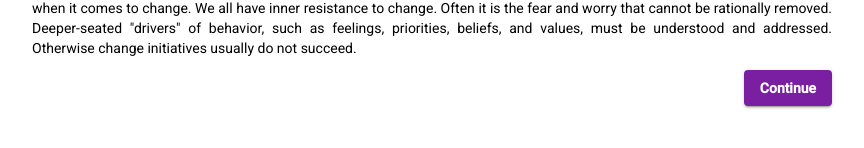
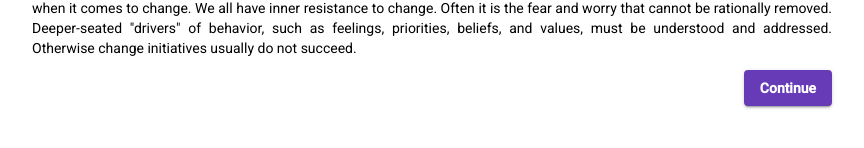
Before and after one commit to Codelessandro/changeTool, an Angular app: page / in a window 1280 px wide. Shown: the part 356-504 px from the top of the page, without its empty margins (208-1072 px from the left). Built offline with nearby package versions, Linux system fonts and the light colour scheme.

Commit message:
fix: style url

```diff
--- a/angular.json
+++ b/angular.json
@@ -24,7 +24,6 @@
               "src/assets"
             ],
             "styles": [
-              "./node_modules/@angular/material/prebuilt-themes/purple-green.css",
               "src/styles.css"
             ],
             "scripts": []
--- a/src/index.html
+++ b/src/index.html
@@ -8,7 +8,6 @@
   <link rel="icon" type="image/x-icon" href="favicon.ico">
   <link href="https://fonts.googleapis.com/css?family=Roboto:300,400,500&display=swap" rel="stylesheet">
   <link href="https://fonts.googleapis.com/icon?family=Material+Icons" rel="stylesheet">
-
 </head>
 <body class="mat-typography">
   <app-root></app-root>
--- a/src/styles.css
+++ b/src/styles.css
@@ -1,4 +1,6 @@
 /* You can add global styles to this file, and also import other style files */
+@import '~@angular/material/prebuilt-themes/deeppurple-amber.css';
+
 
 html, body { height: 100%; }
 body { margin: 0; font-family: Roboto, "Helvetica Neue", sans-serif; }
```
